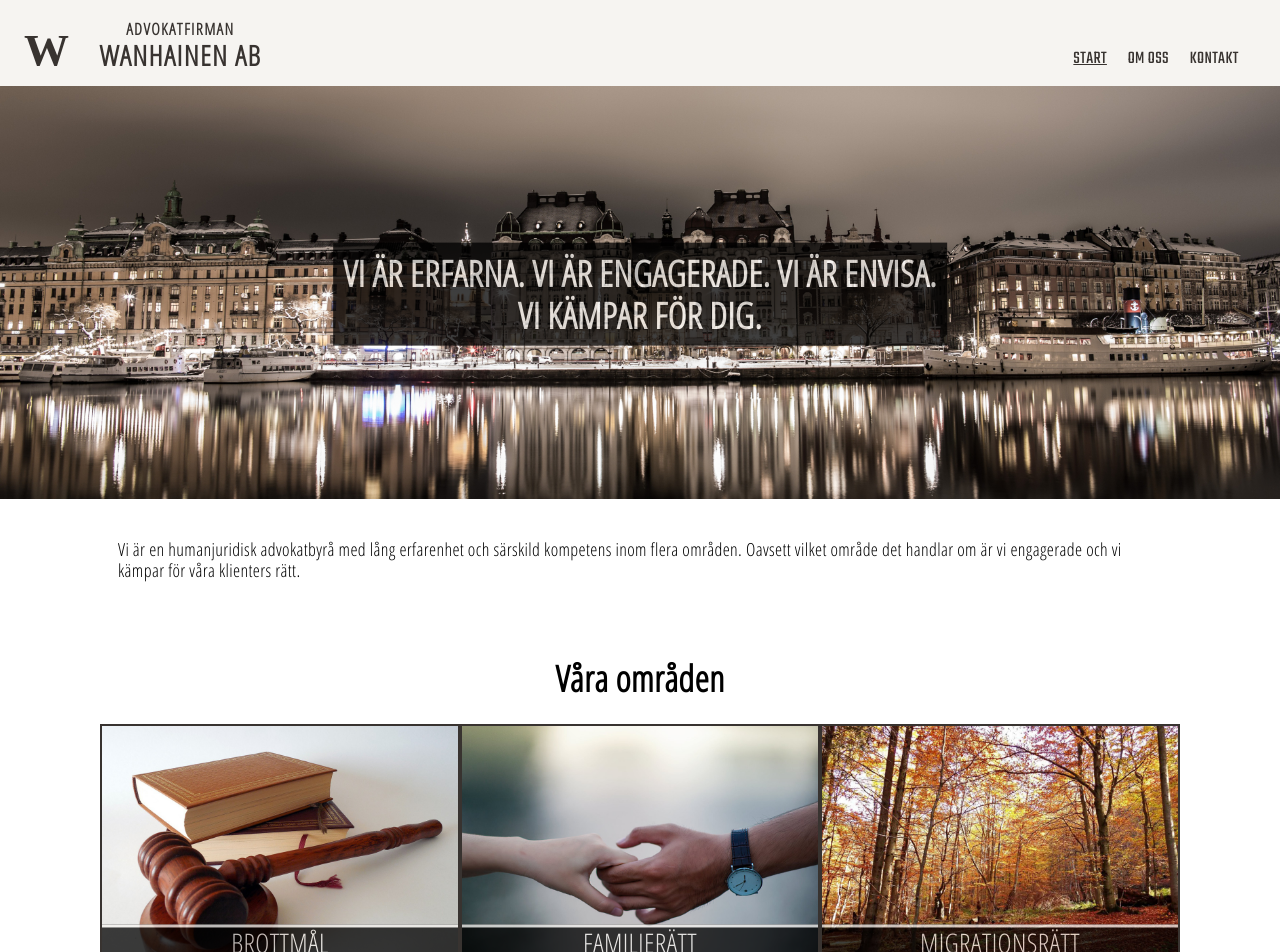
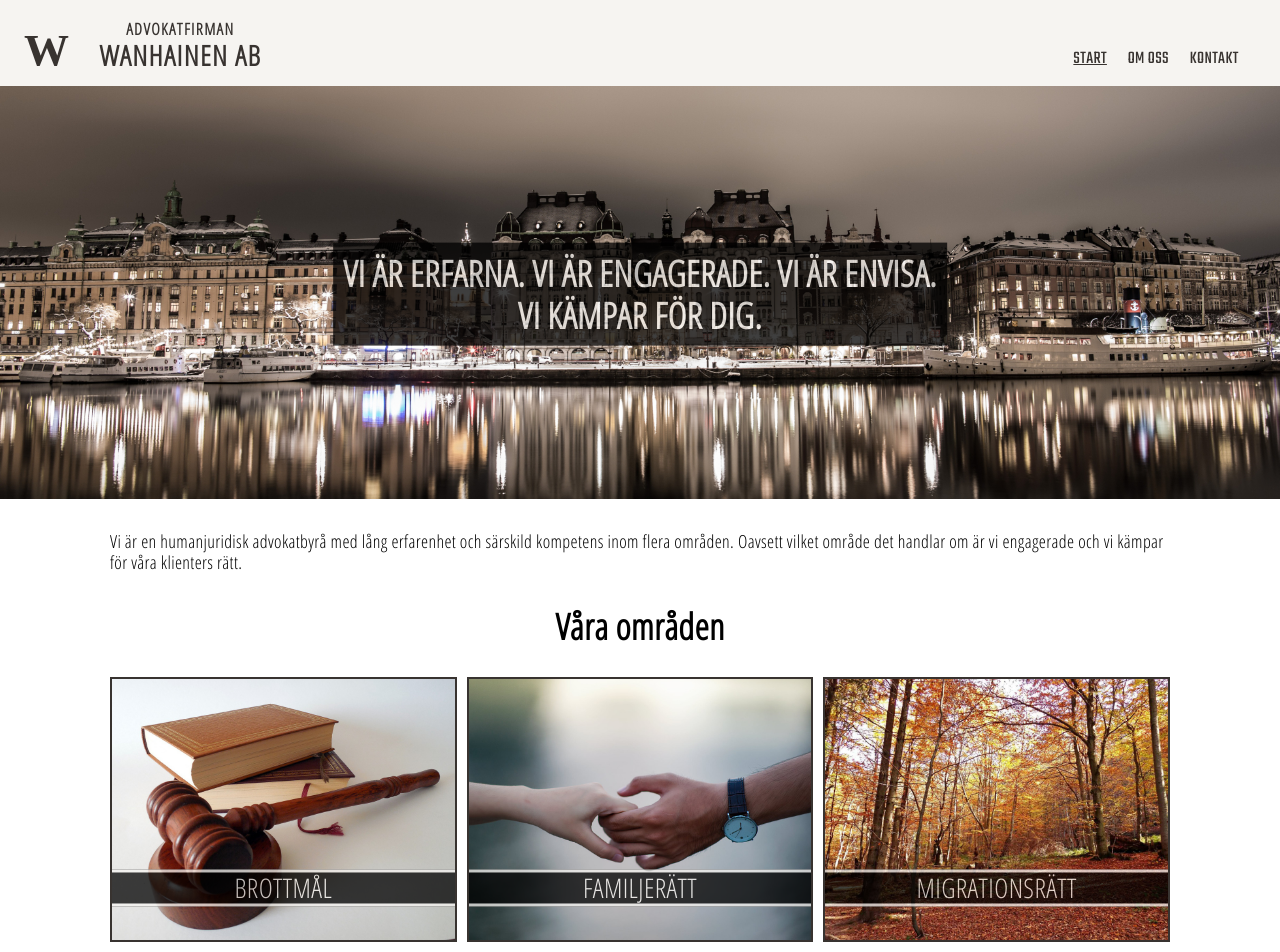
Before and after one commit to Henkenator/wanhainen2, an Angular app: page / in a window 1280 px wide. Shown: the top 952 px of the page. Built offline with nearby package versions, Linux system fonts and the light colour scheme; a web font is replaced by a local one.

Commit message:
margin fixes

```diff
--- a/src/app/components/start/start.component.css
+++ b/src/app/components/start/start.component.css
@@ -1,17 +1,16 @@
-
 .start-info-container {
   margin: 0 auto;
   max-width: 1080px;
 }
 
+.start-info-container p {
+  padding: 10px;
+}
+
 .card-container {
-  /*display: flex;
-  flex-wrap: wrap;
-  justify-content: space-between;*/
-
-
   margin: 0 auto;
   max-width: 1080px;
+  padding: 5px;
 
   display: grid;
   grid-template-columns: [first] auto [line] auto [end];
@@ -33,8 +32,11 @@
 .card {
   position: relative;
   border: 2px solid var(--dark-gray);
-  margin-bottom: 30px;
+  margin-bottom: 10px;
+  margin-left: 5px;
+  margin-right: 5px;
 }
+
 
 /*.card:hover {
   opacity: 0.7;
--- a/src/app/components/start/start.component.html
+++ b/src/app/components/start/start.component.html
@@ -7,7 +7,6 @@
 </div>
 
 <main class="start-info-container">
-  <section>
     <!--<h1>Vilka vi är</h1>-->
     <p>
       Vi är en humanjuridisk advokatbyrå med
@@ -15,7 +14,6 @@
       Oavsett vilket område det handlar om är vi engagerade
       och vi kämpar för våra klienters rätt.
     </p>
-  </section>
 </main>
 
 <main>
--- a/src/styles.css
+++ b/src/styles.css
@@ -45,7 +45,7 @@ body {
 }
 
 main {
-  padding: 1em;
+  /*padding: 1em;*/
 }
 
 /*
```
